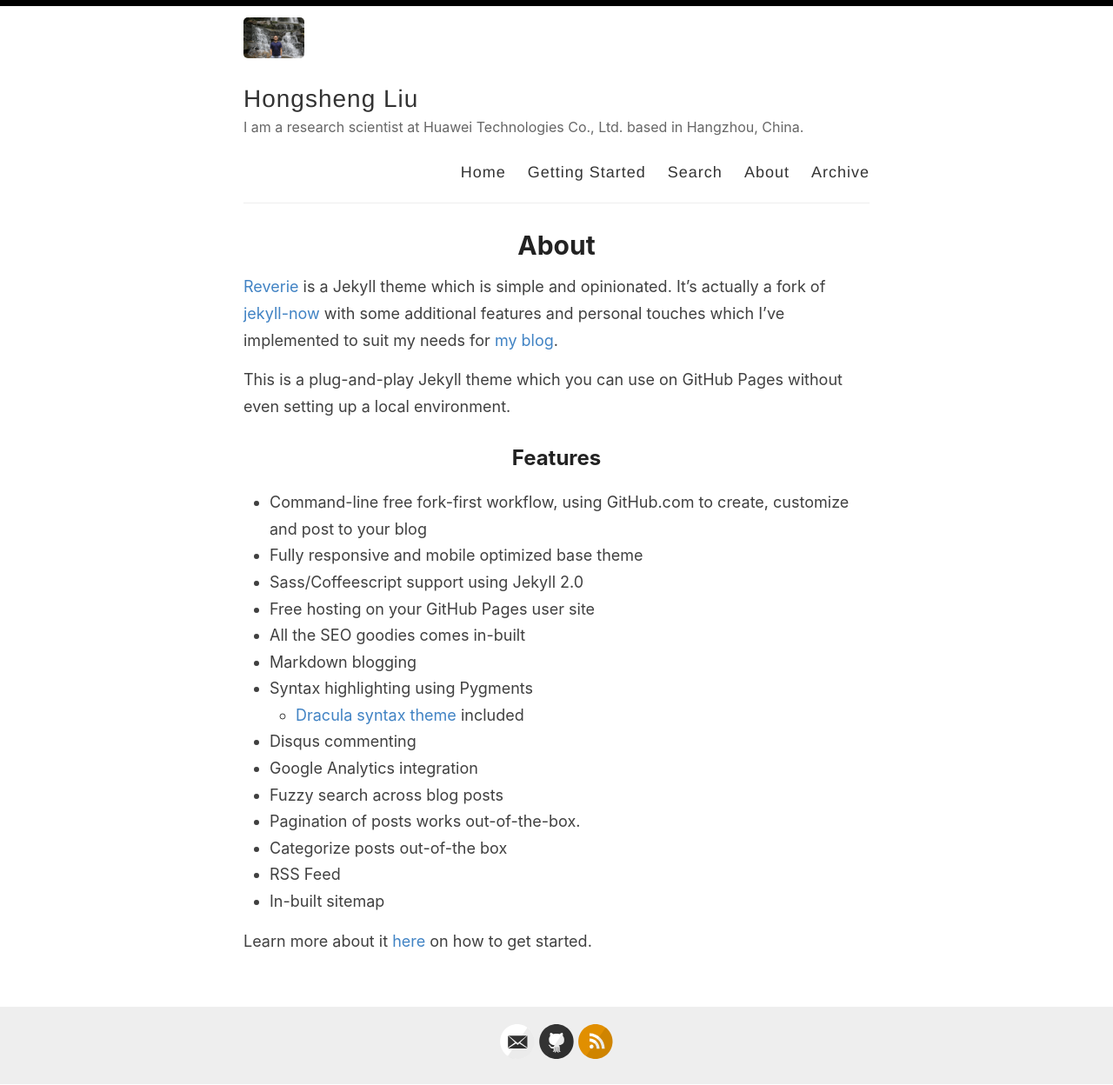
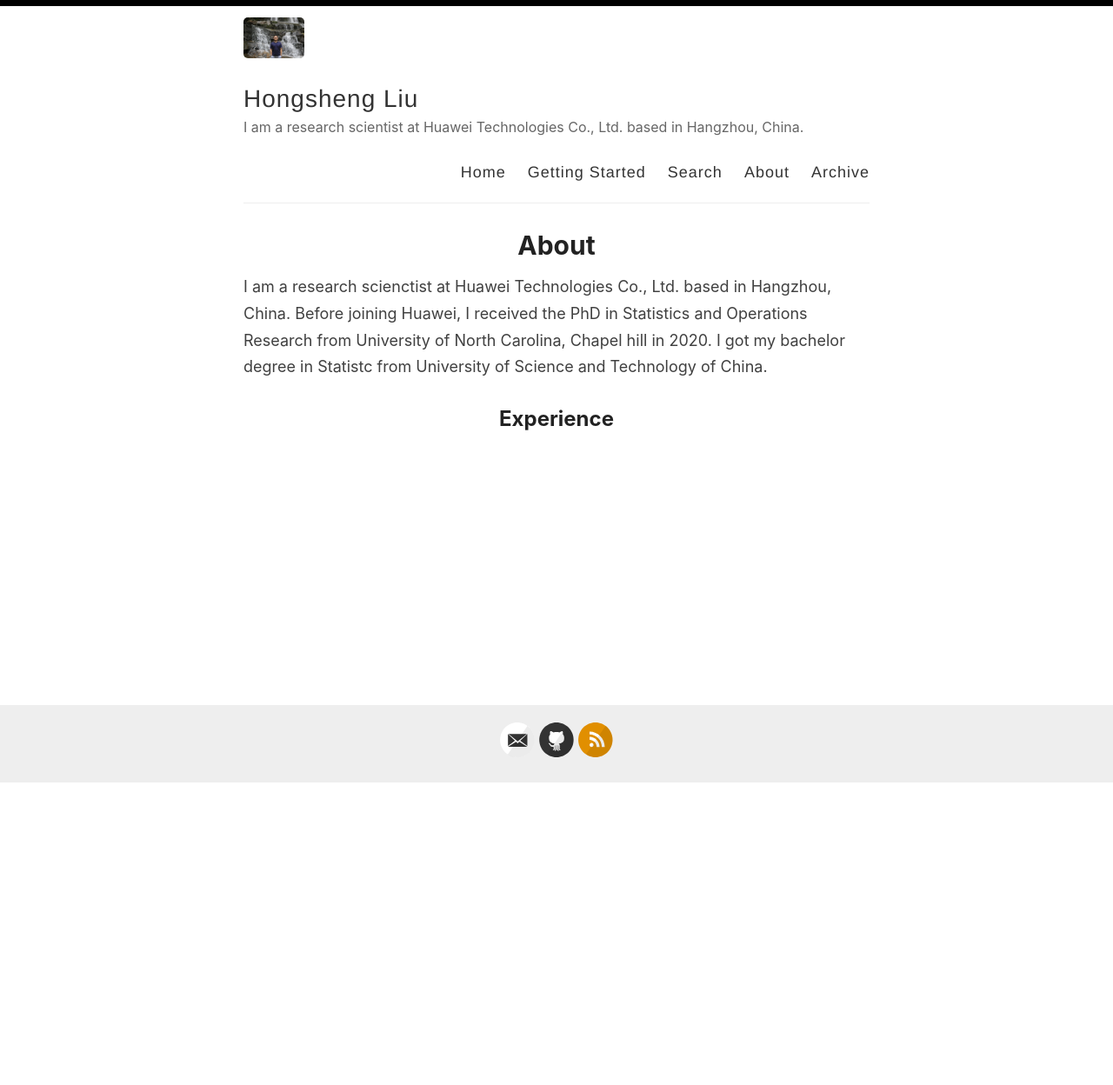
Before and after one commit to hsliuustc/hsliuustc.github.io, a Jekyll site: the page built from _pages/about.md, in a window 1280 px wide. Shown: the whole page at 87% size. Built offline with Jekyll 4.4.1, drawn with Linux system fonts in a browser that asks for light colours; after the commit the page ends 901 px from its top, so only the background shows below that.

Commit message:
update about

```diff
--- a/_pages/about.md
+++ b/_pages/about.md
@@ -4,26 +4,6 @@ title: About
 permalink: /about/
 ---
 
-[Reverie](https://github.com/amitmerchant1990/reverie) is a Jekyll theme which is simple and opinionated. It's actually a fork of [jekyll-now](https://github.com/barryclark/jekyll-now) with some additional features and personal touches which I've implemented to suit my needs for [my blog](https://www.amitmerchant.com).
+I am a research scienctist at Huawei Technologies Co., Ltd. based in Hangzhou, China. Before joining Huawei, I received the PhD in Statistics and Operations Research from University of North Carolina, Chapel hill in 2020. I got my bachelor degree in Statistc from University of Science and Technology of China.
 
-This is a plug-and-play Jekyll theme which you can use on GitHub Pages without even setting up a local environment.
-
-## Features
-
-- Command-line free fork-first workflow, using GitHub.com to create, customize and post to your blog
-- Fully responsive and mobile optimized base theme
-- Sass/Coffeescript support using Jekyll 2.0
-- Free hosting on your GitHub Pages user site
-- All the SEO goodies comes in-built
-- Markdown blogging
-- Syntax highlighting using Pygments
-    - [Dracula syntax theme](https://draculatheme.com/) included
-- Disqus commenting
-- Google Analytics integration
-- Fuzzy search across blog posts
-- Pagination of posts works out-of-the-box.
-- Categorize posts out-of-the box
-- RSS Feed
-- In-built sitemap
-
-Learn more about it [here](https://github.com/amitmerchant1990/reverie) on how to get started.
+## Experience
```
